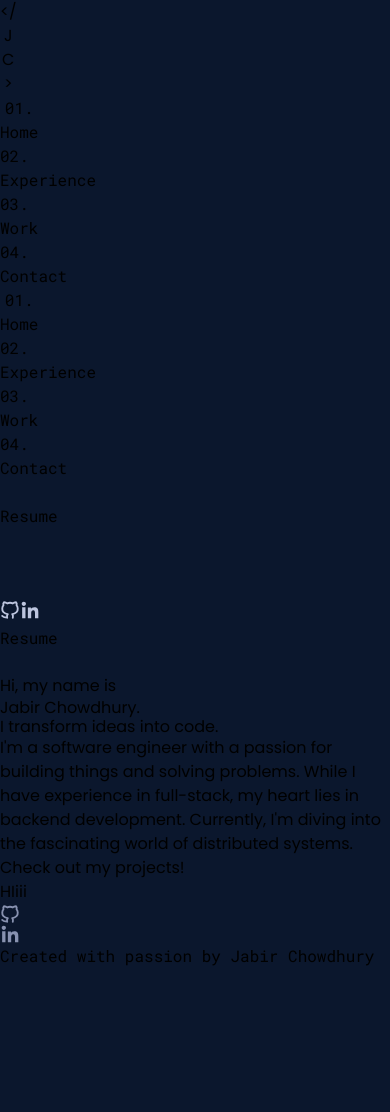
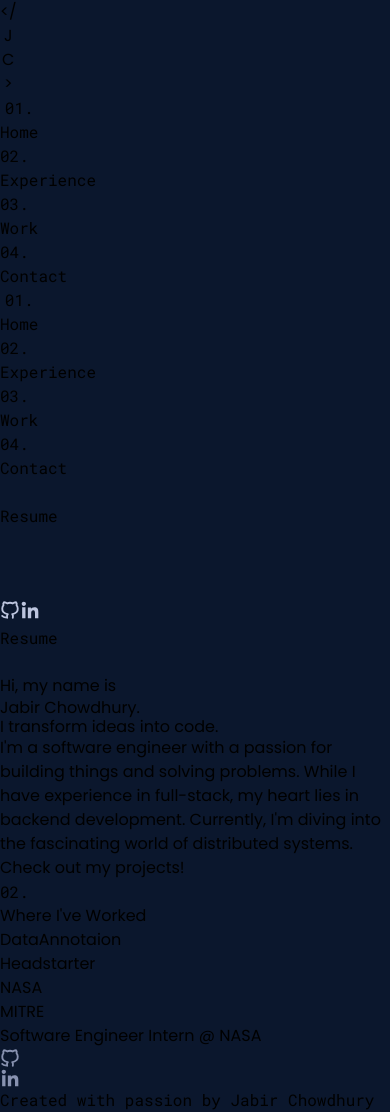
Before and after one commit to JabirC/Portfolio, a React (Vite) app: page / in a window 390 px wide. Before the commit the page ends 968 px from the top, so only its background shows below. Built offline with nearby package versions, Linux system fonts and the light colour scheme.

Commit message:
Implement job sidebar

```diff
--- a/src/components/Experience.jsx
+++ b/src/components/Experience.jsx
@@ -1,8 +1,51 @@
 export default function Experience() {
     return (
-      <div className="poppins-custom flex min-h-screen flex-col items-center  p-14 pt-24 ">
-          <div className=" text-left  md:pl-10 lg:pl-20 md:mb-0 md:w-full md:max-w-6xl">
-                HIiii
+      <div className="flex min-h-screen flex-col items-center md:pl-24 sm:p-14 pt-14 pl-14 pb-14 pt-24">
+
+            <div className=" w-full text-left md:w-full md:max-w-3xl">
+                <div className="text-xl flex flex-row items-center space-x-4"> <div className="text-[#38BDF8]">02.</div>
+                <div className="poppins-custom text-3xl text-[#bed2fc] font-medium">  Where I've Worked</div>
+            </div>
+
+            <div className="flex sm:flex-row flex-col ">
+                <div className="poppins-custom justify-center text-[#bdc5de] text-xs font-thin tracking-widest pt-14">
+                    <ol className="flex sm:flex-col flex-row  overflow-x-auto whitespace-no-wrap">
+                        <li>
+                            <button className="flex sm:flex-row flex-col items-center sm:justify-start justify-center text-left w-36 h-10 hover:bg-[#112240] hover:text-[#38BDF8]">
+                                <div className="sm:w-0.5 sm:h-full  bg-[#1d2c45]"> </div>
+                                <div className="sm:pl-4 sm:pb-0 pt-2 sm:pt-0">DataAnnotaion</div>
+                                <div className="sm:hidden w-full h-0.5  bg-[#1d2c45] mt-3"> </div>
+                            </button>
+                        </li>
+                        <li>
+                            <button className="flex sm:flex-row flex-col items-center sm:justify-start justify-center text-left w-36 h-10 hover:bg-[#112240] hover:text-[#38BDF8]">
+                                <div className="sm:w-0.5 sm:h-full  bg-[#1d2c45]"> </div>
+                                <div className="sm:pl-4 sm:pb-0 pt-2 sm:pt-0">Headstarter</div>
+                                <div className="sm:hidden w-full h-0.5  bg-[#1d2c45] mt-3"> </div>
+                            </button>
+                        </li>
+                        <li>
+                            <button className="flex sm:flex-row flex-col items-center sm:justify-start justify-center text-left w-36 h-10 hover:bg-[#112240] hover:text-[#38BDF8]">
+                                <div className="sm:w-0.5 sm:h-full  bg-[#1d2c45]"> </div>
+                                <div className="sm:pl-4 sm:pb-0 pt-2 sm:pt-0">NASA</div>
+                                <div className="sm:hidden w-full h-0.5  bg-[#1d2c45] mt-3"> </div>
+                            </button>
+                        </li>
+                        <li>
+                            <button className="flex sm:flex-row flex-col items-center sm:justify-start justify-center text-left w-36 h-10 hover:bg-[#112240] hover:text-[#38BDF8]">
+                                <div className="sm:w-0.5 sm:h-full  bg-[#1d2c45]"> </div>
+                                <div className="sm:pl-4 sm:pb-0 pt-2 sm:pt-0">MITRE</div>
+                                <div className="sm:hidden w-full h-0.5  bg-[#1d2c45] mt-3"> </div>
+                            </button>
+                        </li>
+                    </ol>
+                </div>
+
+                <div className="poppins-custom pt-14 mt-1 text-lg text-[#bed2fc] pl-4">
+                    Software Engineer Intern @ NASA
+                </div>
+            </div>
+
           </div>
       </div>
     );
--- a/src/components/Header.jsx
+++ b/src/components/Header.jsx
@@ -69,7 +69,7 @@ const Header = () => {
 
 
   return (
-    <header className={`z-20 fixed top-0 left-0 pl-6 pr-12 w-full h-20   text-sm flex flex-row items-center bg-[#0b172d] transition-all  ${isScrollingUp && !isAtTop? "shadow-md":""} ${isScrollingDown && !isAtTop && !showLinks? "duration-200 -translate-y-full":""} `} >
+    <header className={`z-20 fixed top-0 left-0 pl-6 pr-12 w-full h-20   text-sm flex flex-row items-center bg-[#0b172d] transition-all  ${isScrollingUp && !isAtTop? "shadow-lg":""} ${isScrollingDown && !isAtTop && !showLinks? "duration-200 -translate-y-full":""} `} >
       <div className={`${showLinks? "md:hidden z-4 fixed top-20 bottom-0 right-0 left-0 backdrop-blur-md bg-opacity-70":"hidden"}`}></div>
       <button className="poppins-custom flex flex-row justify-center items-center w-28">
          {/* <img className="h-14 w-14" src={Image} alt="Example" /> */}
```
Also changed, not shown: src/index.css (+2 -10 lines).
